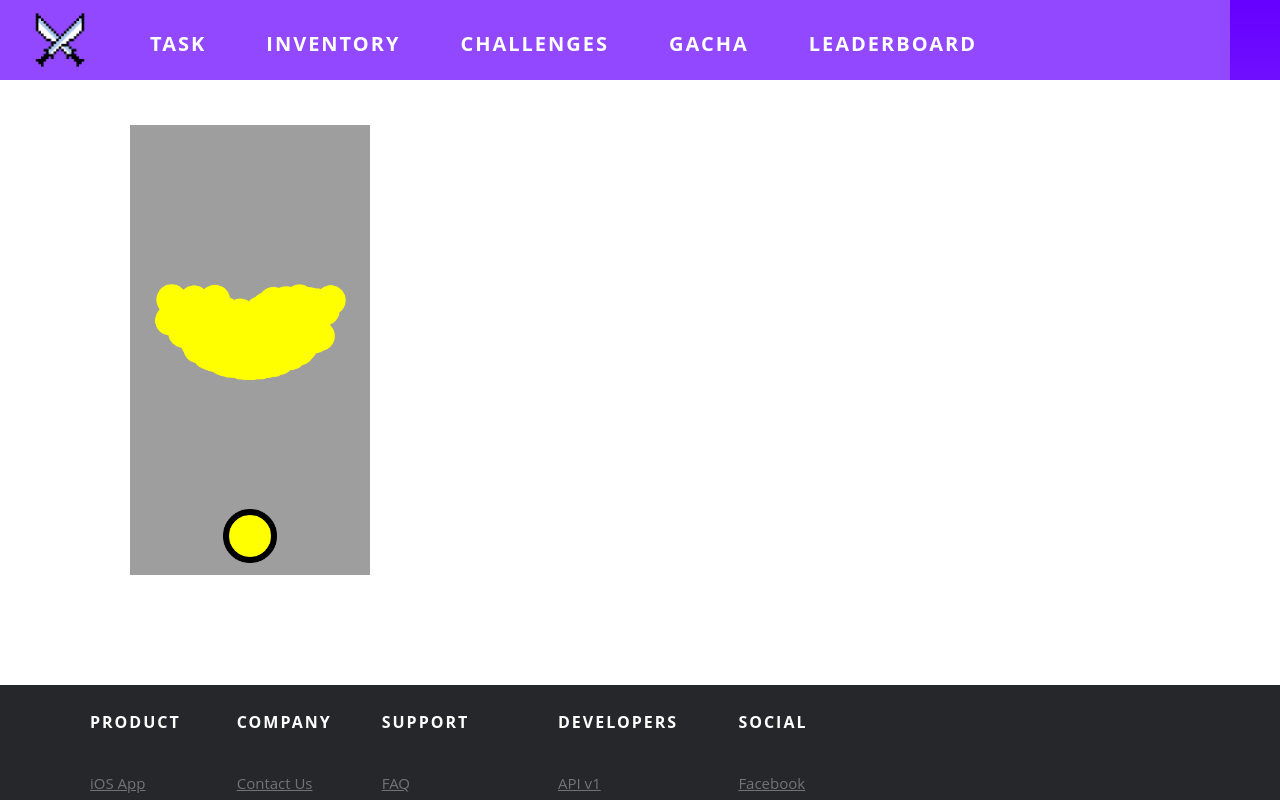
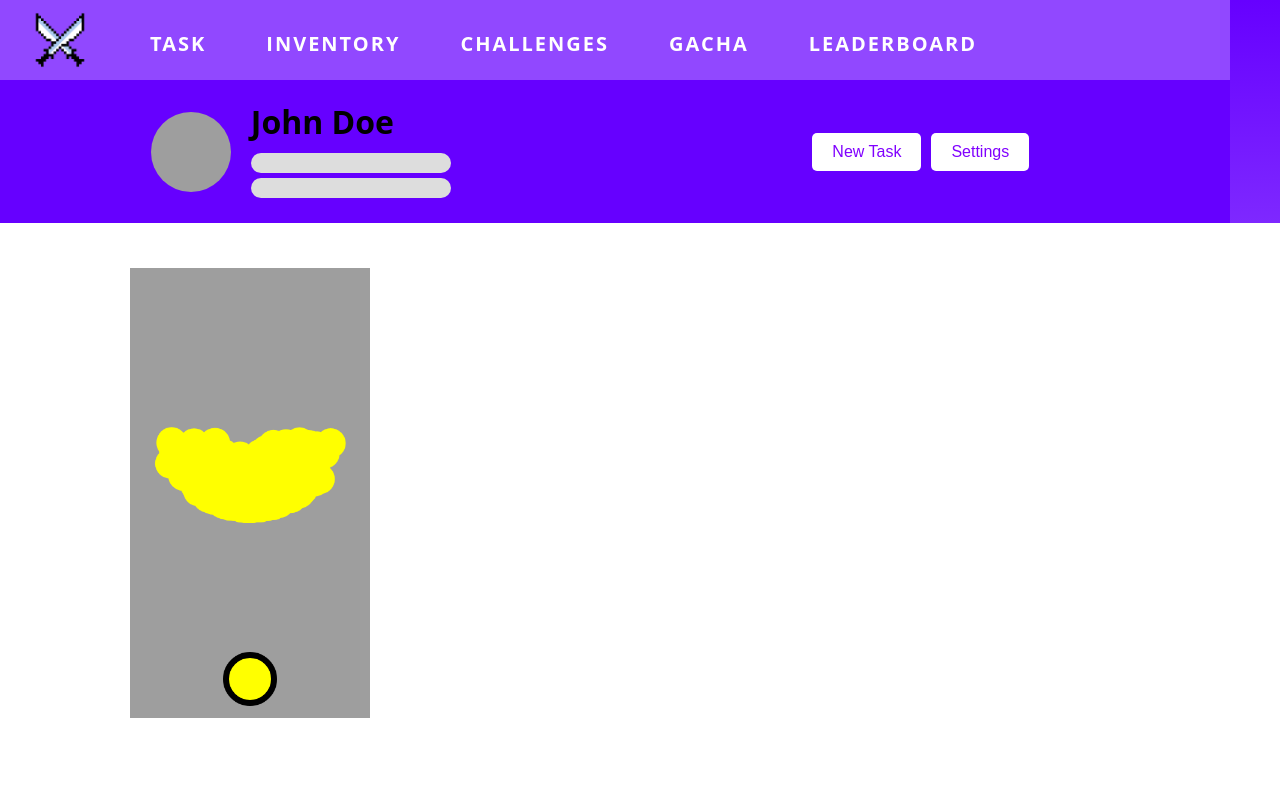
Before and after one commit to foenyxr/TaskTales, an Angular app: page /gacha in a window 1280 px wide. Shown: the top 800 px of the page. Built offline with nearby package versions, Linux system fonts and the light colour scheme; grey boxes are pictures that could not be loaded; a web font is replaced by a local one.

Commit message:
added profile

```diff
--- a/src/app/gacha/gacha.component.html
+++ b/src/app/gacha/gacha.component.html
@@ -1,4 +1,5 @@
 <app-header></app-header>
+<app-profile></app-profile>
 <div class="gbmachine">
     <canvas class="canvas" #canvas width="1000" height="1000" (click)="onCanvasClick()">
         <img class="bgimage" #bgImage src="https://i.imgur.com/VNOgTcv.png" alt="Background Image">
--- a/src/app/gacha/gacha.component.ts
+++ b/src/app/gacha/gacha.component.ts
@@ -1,11 +1,12 @@
 import { Component, ViewChild, ElementRef, AfterViewInit } from '@angular/core';
 import { HeaderComponent } from "../header/header.component";
 import { FooterComponent } from "../footer/footer.component";
+import { ProfileComponent } from "../profile/profile.component";
 
 @Component({
   selector: 'app-gacha',
   standalone: true,
-  imports: [HeaderComponent, FooterComponent],
+  imports: [HeaderComponent, FooterComponent, ProfileComponent],
   templateUrl: './gacha.component.html',
   styleUrl: './gacha.component.css'
 })
--- /dev/null
+++ b/src/app/profile/profile.component.css
@@ -0,0 +1,61 @@
+.dashboard {
+    display: flex;
+    justify-content: space-around; /* Space between sections */
+    align-items: center; /* Center items vertically */
+    padding: 20px;
+}
+
+.profile-section {
+    display: flex;
+    align-items: center;
+}
+
+.avatar {
+    width: 80px;
+    height: 80px;
+    margin-right: 20px;
+    border-radius: 50%;
+}
+
+.user-info h1 {
+    margin: 0 0 10px 0;
+}
+
+.progress-bar {
+    width: 200px;
+    height: 20px;
+    background-color: #ddd;
+    border-radius: 10px;
+    position: relative;
+    margin-bottom: 5px;
+}
+
+.progress-bar::after {
+    content: '';
+    position: absolute;
+    top: 0;
+    left: 0;
+    height: 100%;
+    border-radius: 10px;
+    background-color: red;
+    width: calc(100% * var(--progress-value) / var(--progress-max));
+}
+
+.task-section {
+    display: flex;
+    gap: 10px;
+}
+
+.task-button {
+    background-color: #ffffff;
+    border: none;
+    color: #8000ff;
+    padding: 10px 20px;
+    font-size: 16px;
+    border-radius: 5px;
+    cursor: pointer;
+}
+
+.task-button:hover {
+    background-color: #cccccc;
+}
--- /dev/null
+++ b/src/app/profile/profile.component.html
@@ -0,0 +1,16 @@
+<div style="width: 100vw; height: 100%; background: #6600FF">
+    <div class="dashboard">
+        <div class="profile-section">
+            <img src="avatar.png" alt="User Avatar" class="avatar">
+            <div class="user-info">
+                <h1>John Doe</h1>
+                <div class="progress-bar" data-value="100" data-max="100"></div>
+                <div class="progress-bar" data-value="50" data-max="100"></div>
+            </div>
+        </div>
+        <div class="task-section">
+            <button class="task-button">New Task</button>
+            <button class="task-button">Settings</button>
+        </div>
+    </div>
+</div>
```
Also changed, not shown: src/app/profile/profile.component.ts (added, +12 -0 lines), public/assets/img/profile-photo.svg (added), 1 other file (tests, documents, lock files or other folders).
